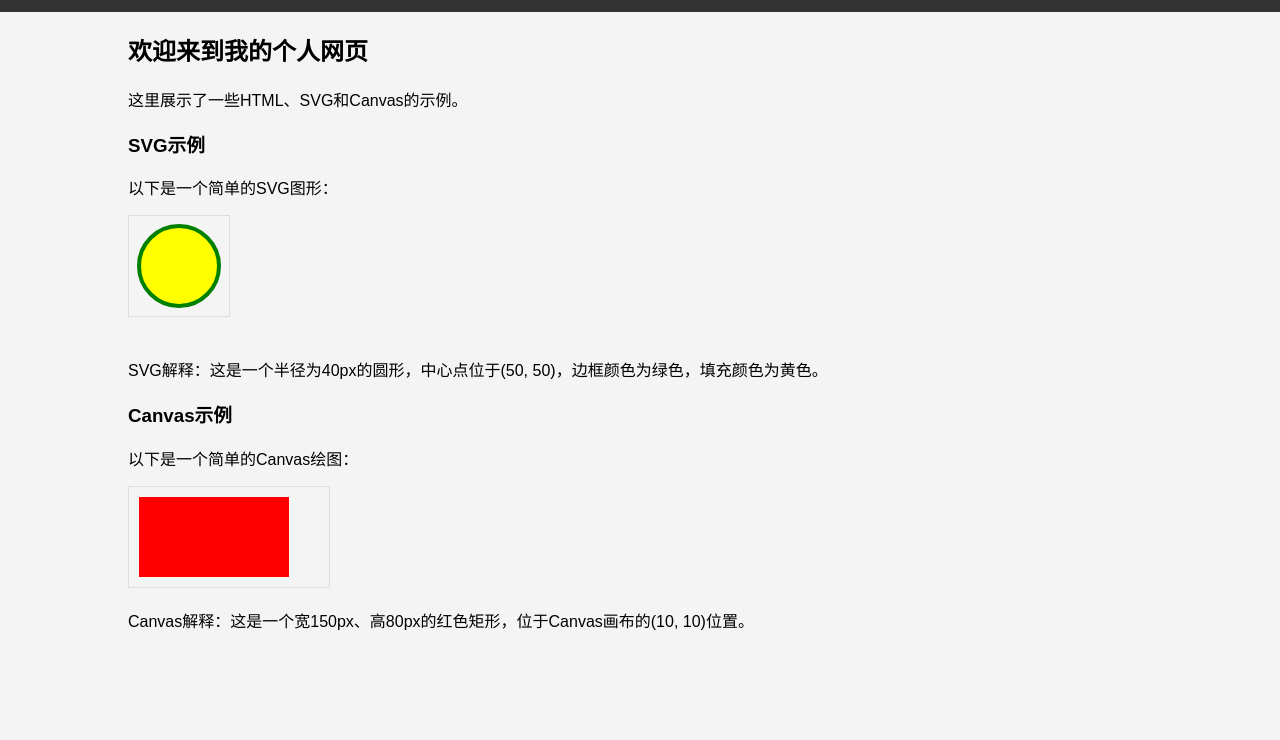
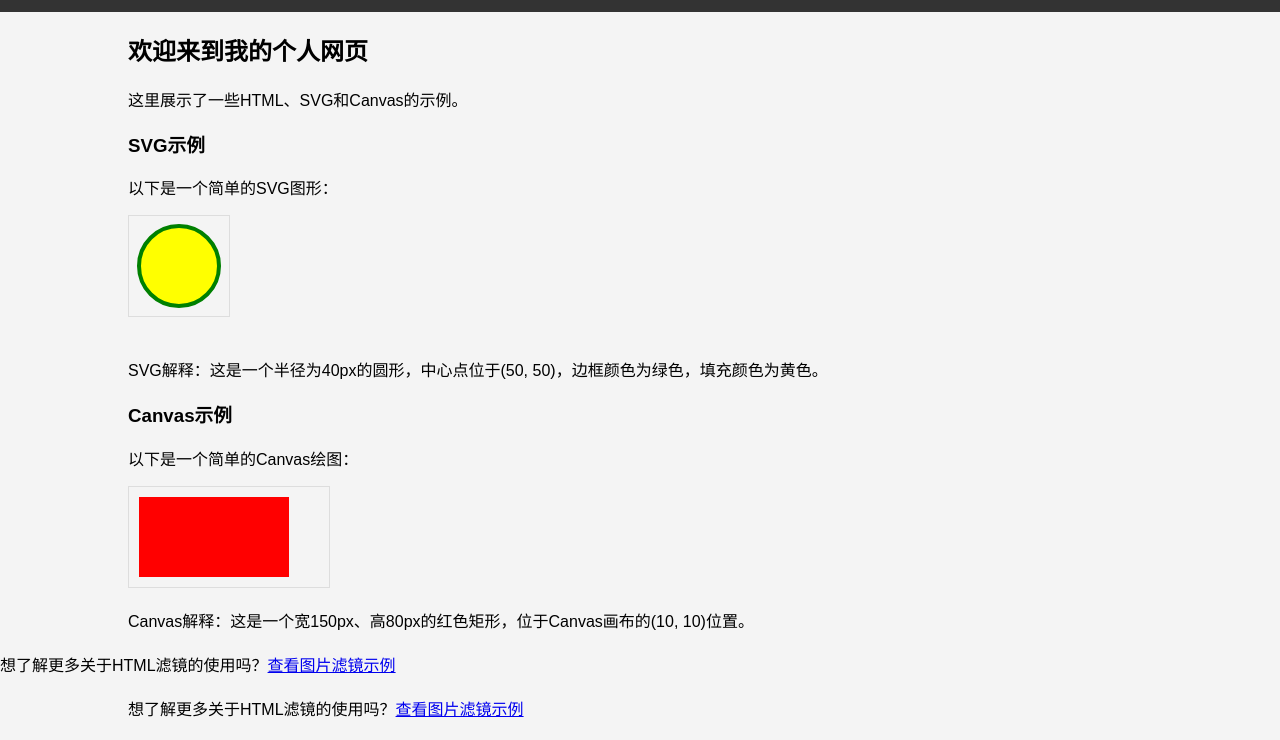
Before and after one commit to abai5365/abai5365.github.io, a plain HTML site: page index.html in a window 1280 px wide. Shown: the part 97-837 px from the top of the page. Before the commit the page ends 800 px from the top, so only its background shows below. Drawn offline with Linux system fonts and the light colour scheme.

Commit message:
Update index.html

```diff
--- a/index.html
+++ b/index.html
@@ -59,5 +59,13 @@
         </script>
         <p>Canvas解释：这是一个宽150px、高80px的红色矩形，位于Canvas画布的(10, 10)位置。</p>
     </div>
+
+    <p>想了解更多关于HTML滤镜的使用吗？<a href="image-filters.html">查看图片滤镜示例</a></p>
+
+<div class="container">
+
+    <p>想了解更多关于HTML滤镜的使用吗？<a href="image-filters.html">查看图片滤镜示例</a></p>
+
+
 </body>
 </html>
```
